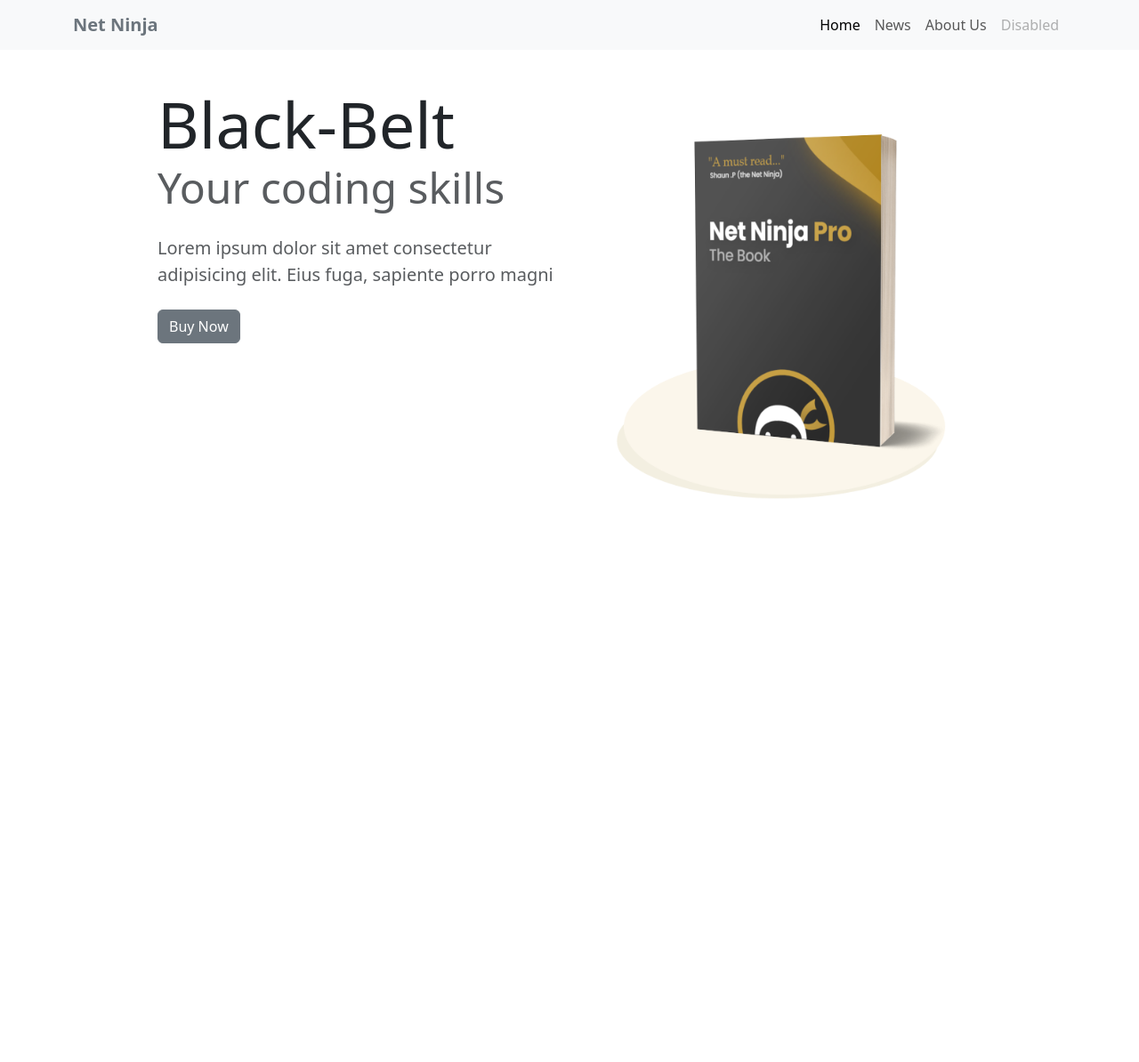
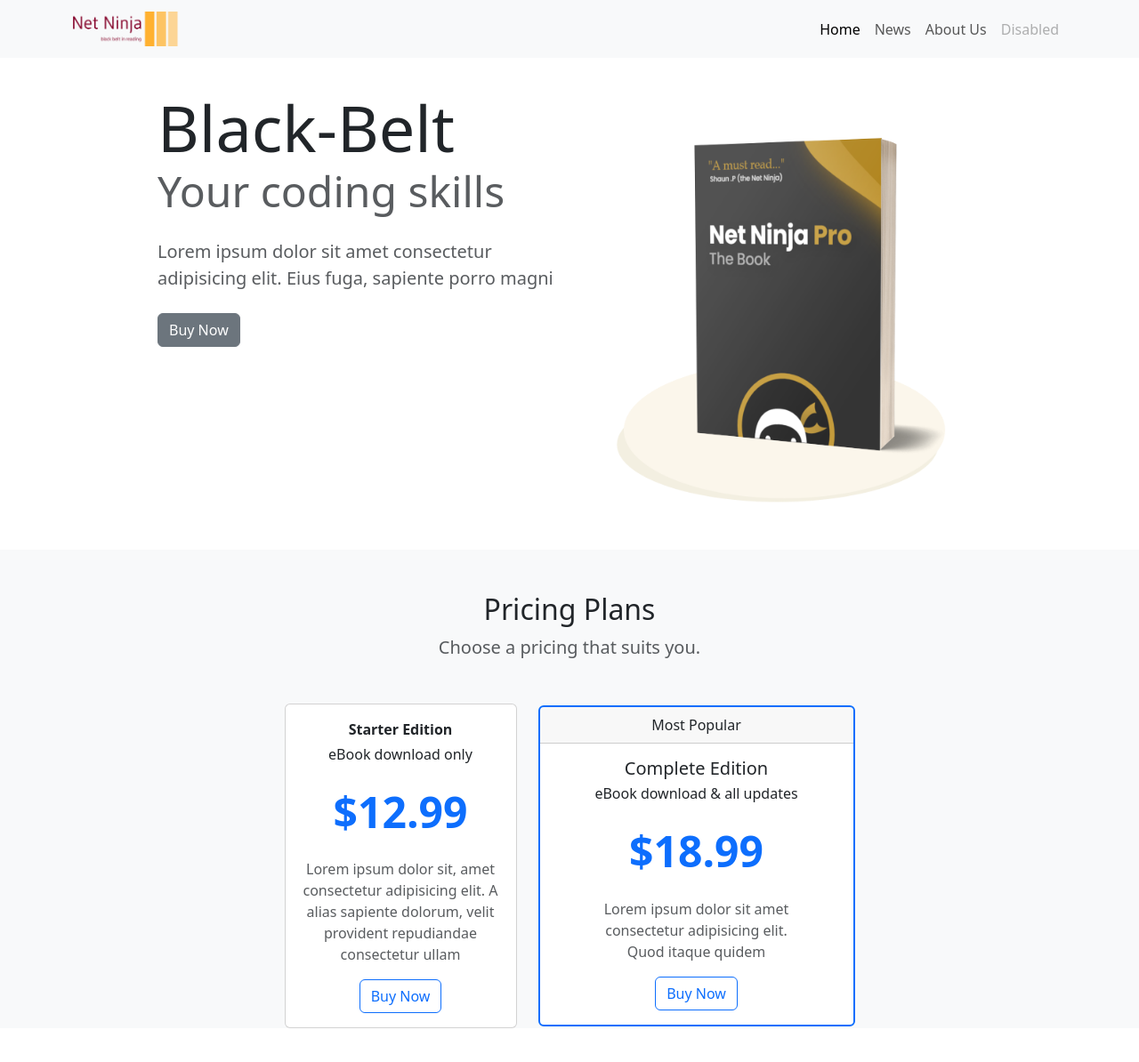
Before and after one commit to sujisucoder/ICTAK_Bootsrap_examples, a plain HTML site: page index.html in a window 1280 px wide. Shown: the whole page at 89% size. Before the commit the page ends 800 px from the top, so only its background shows below. Drawn offline with nearby package versions, Linux system fonts and the light colour scheme.

Commit message:
Added price section

```diff
--- a/index.html
+++ b/index.html
@@ -12,12 +12,15 @@
 
     <!-- header -->
     <header>
-        <nav class="navbar navbar-expand-lg bg-body-tertiary">
-            <div class="container-lg">
+        <nav class="navbar navbar-expand-lg bg-body-tertiary fixed-top">
+            <div class="container-md ">
+              <a class="navbar-brand   fw-bold  text-secondary" style="color: #9B900B !important;" href="#">
+                <img class="img-fluid" style="width: 120px !important; "  src="./assets/net-ninja-high-resolution-logo-transparent (1).png" alt="">
+                </a>
+
                 <button class="navbar-toggler" type="button" data-bs-toggle="collapse" data-bs-target="#navbarSupportedContent" aria-controls="navbarSupportedContent" aria-expanded="false" aria-label="Toggle navigation">
                     <span class="navbar-toggler-icon"></span>
                   </button>
-              <a class="navbar-brand  fw-bold text-secondary" href="#">Net Ninja</a>
 
               <div class="collapse navbar-collapse justify-content-end align-center" id="navbarSupportedContent">
                 <ul class="navbar-nav  mb-2 mb-lg-0">
@@ -42,12 +45,12 @@
     </header>
 
     <!-- sections -->
-    <section id="intro" style="padding: 40px;">
+    <section id="intro" style="padding-top: 100px;">
         <div class="container-lg  ">
             <div class="row justify-content-center">
                 <div class="col-md-5 text-center text-md-start">
                     <h1 class="display-3">
-                        <div class="display-2">Black-Belt</div>
+                        <div class="display-2 ">Black-Belt</div>
                         <div class="display-5 text-muted">Your coding skills</div>
                     </h1>
                     <p class="lead my-4 text-muted">Lorem ipsum dolor sit amet consectetur adipisicing elit. Eius fuga, sapiente porro magni </p>
@@ -61,6 +64,47 @@
         </div>
     </section>
 
+    <!-- pricing cards -->
+    <section id="pricing" class="bg-light pt-5">
+        <div class="container-md  ">
+            <div class=" text-center">
+                <h2 class="">Pricing Plans</h2>
+                <p class="lead text-muted">Choose a pricing that suits you.</p>
+            </div>
+            <div class="row my-5 align-items-center justify-content-center">
+                <div class="col-8 col-lg-4 col-xl-3">
+                    <div class="card">
+                        <div class="card-body text-center">
+                            <div class="card-title fw-bold">Starter Edition</div>
+                            <div class="card-subtitle ">eBook download only</div>
+                                <p class="display-5 fw-bold text-primary my-4">$12.99</p>
+                            <p class="card-text  text-muted d-none d-lg-block ">Lorem ipsum dolor sit, amet consectetur adipisicing elit. A alias sapiente dolorum, velit provident repudiandae consectetur ullam </p>
+                            <a href="#" class="btn btn-outline-primary">Buy Now</a>
+                        </div>
+                    </div>
+                </div>
+                <!-- center card -->
+                <div class="col-9 col-lg-4">
+                    <div class="card border-2 border-primary text-center ">
+                        <div class="card-header">
+                          Most Popular
+                        </div>
+                        <div class="card-body ">
+                          <h5 class="card-title">Complete Edition </h5>
+                          <div class="card-subtitle ">eBook download & all updates</div>
+                          <p class="display-5 fw-bold text-primary my-4">$18.99</p>
+                          <p class="card-text mx-5 text-muted d-none d-lg-block">Lorem ipsum dolor sit amet consectetur adipisicing elit. Quod itaque quidem </p>
+                          <a href="#" class="btn btn-outline-primary">Buy Now</a>
+                        </div>
+
+                      </div>
+                </div>
+
+
+            </div>
+        </div>
+    </section>
+
 
     <script src="https://cdn.jsdelivr.net/npm/bootstrap@5.3.2/dist/js/bootstrap.bundle.min.js" integrity="sha384-C6RzsynM9kWDrMNeT87bh95OGNyZPhcTNXj1NW7RuBCsyN/o0jlpcV8Qyq46cDfL" crossorigin="anonymous"></script>
 </body>
```
Also changed, not shown: assets/net-ninja-high-resolution-logo-transparent (1).png (added).
